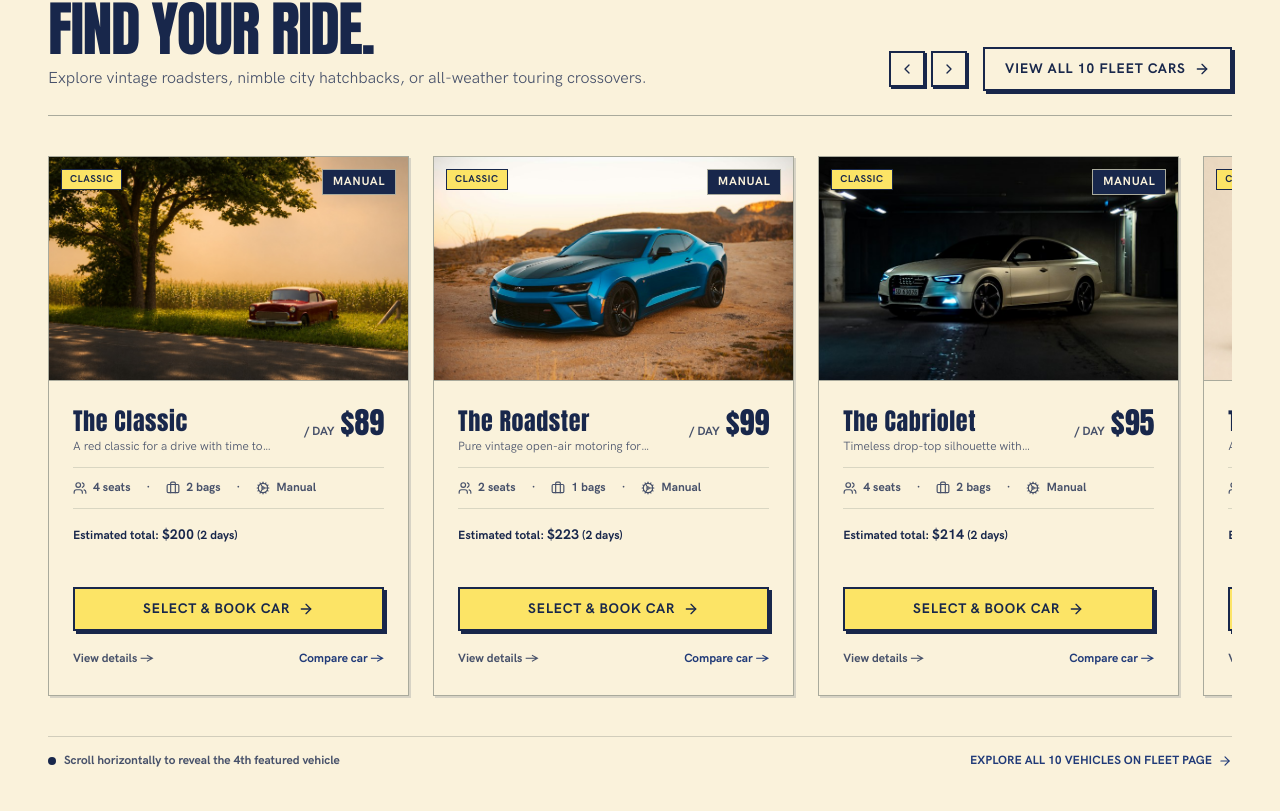
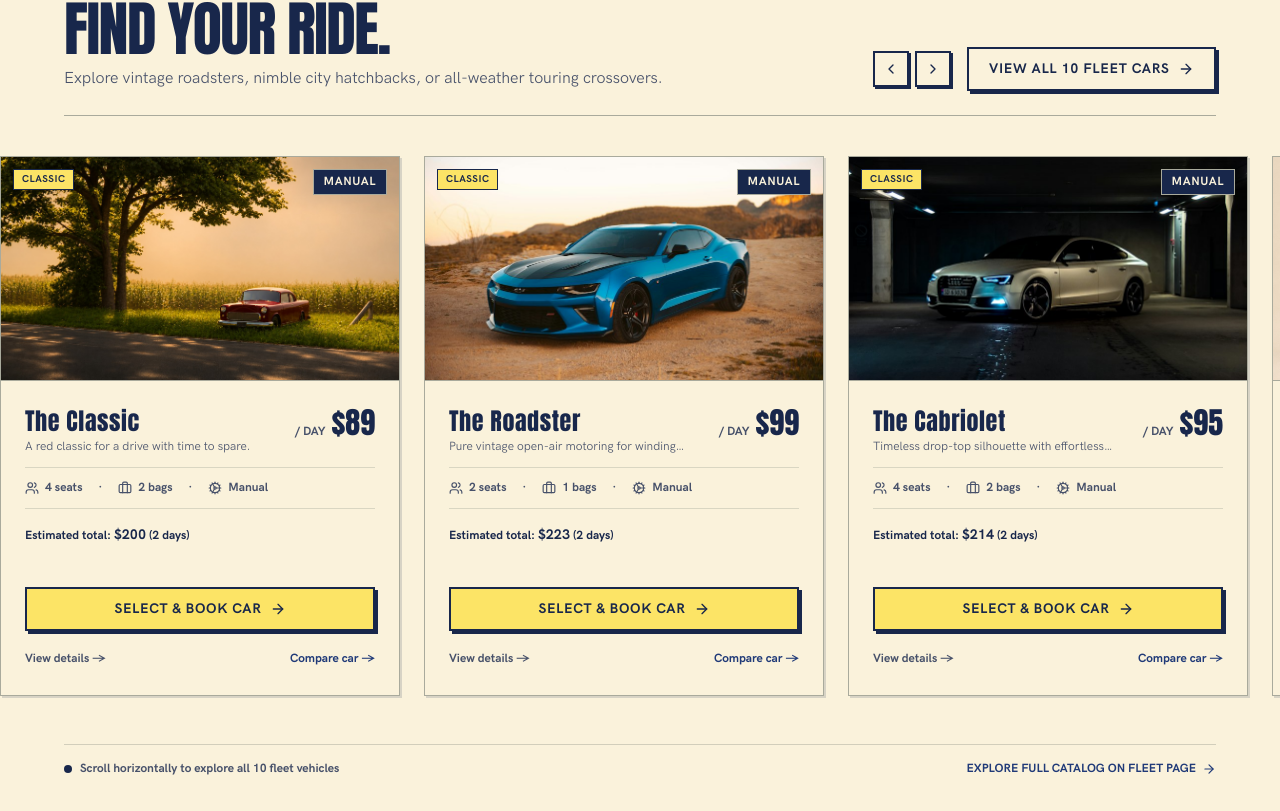
Before and after one commit to Deepjyoti78/detour, a Next.js app in the folder detour-app/: page / in a window 1280 px wide. Shown: the part 889-1700 px from the top of the page. Built offline with nearby package versions, Linux system fonts and the light colour scheme.

Commit message:
feat: extend homepage fleet carousel edge-to-edge across full screen width

```diff
--- a/detour-app/src/app/page.tsx
+++ b/detour-app/src/app/page.tsx
@@ -11,9 +11,6 @@ import { motion } from 'motion/react';
 
 export default function HomePage() {
   const scrollRef = useRef<HTMLDivElement>(null);
-
-  // Exactly 4 featured cars in a single horizontally scrollable row
-  const featuredCars = CARS.slice(0, 4);
 
   const handleScroll = (direction: 'left' | 'right') => {
     if (scrollRef.current) {
@@ -59,9 +56,10 @@ export default function HomePage() {
         </div>
       </section>
 
-      {/* Fleet Preview Section: Single horizontally scrollable row of 4 cars with 4th cropped */}
-      <section id="fleet" className="relative z-10 py-12 sm:py-16 md:py-20 px-4 md:px-12 w-full max-w-7xl mx-auto overflow-hidden">
-        <div className="flex flex-col md:flex-row md:items-end justify-between gap-6 mb-8 pb-6 border-b border-[#a9aa9c]">
+      {/* Fleet Preview Section: Edge-to-edge scrollable cards row extending across the screen */}
+      <section id="fleet" className="relative z-10 py-12 sm:py-16 md:py-20 w-full overflow-hidden">
+        {/* Section Header: Aligned to container grid */}
+        <div className="w-[90%] max-w-7xl mx-auto flex flex-col md:flex-row md:items-end justify-between gap-6 mb-8 pb-6 border-b border-[#a9aa9c]">
           <div>
             <h2 className="font-['Anton',sans-serif] text-5xl md:text-6xl tracking-tight text-[#18274b]">
               FIND YOUR RIDE.
@@ -100,39 +98,39 @@ export default function HomePage() {
           </div>
         </div>
 
-        {/* Scrollable Single Row: 3 cards fit in view, 4th card cropped in half */}
-        <div className="relative">
+        {/* Edge-to-edge Horizontally Scrollable Row: Extends across the screen without inner-container clipping */}
+        <div className="w-full">
           <div
             ref={scrollRef}
-            className="flex items-stretch gap-6 overflow-x-auto pb-6 pt-2 scroll-smooth snap-x snap-mandatory [-ms-overflow-style:none] [scrollbar-width:none] [&::-webkit-scrollbar]:hidden"
+            className="flex items-stretch gap-6 overflow-x-auto pb-6 pt-2 scroll-smooth snap-x snap-mandatory px-4 sm:px-6 md:px-12 lg:px-[max(1.5rem,calc((100vw-80rem)/2+1.5rem))] [-ms-overflow-style:none] [scrollbar-width:none] [&::-webkit-scrollbar]:hidden"
             tabIndex={0}
             role="region"
             aria-label="Featured rental cars carousel"
           >
-            {featuredCars.map((car) => (
+            {CARS.map((car) => (
               <div
                 key={car.id}
-                className="flex-[0_0_84%] sm:flex-[0_0_46%] md:flex-[0_0_36%] lg:flex-[0_0_30.5%] snap-start shrink-0"
+                className="w-[300px] sm:w-[350px] md:w-[380px] lg:w-[400px] snap-start shrink-0"
               >
                 <VehicleCard car={car} />
               </div>
             ))}
           </div>
+        </div>
 
         {/* Sub-strip indicator & full catalog link */}
-          <div className="mt-4 flex flex-col sm:flex-row items-center justify-between gap-3 pt-4 border-t border-[#a9aa9c]/50 text-xs font-bold text-[#47516a]">
+        <div className="w-[90%] max-w-7xl mx-auto mt-6 flex flex-col sm:flex-row items-center justify-between gap-3 pt-4 border-t border-[#a9aa9c]/50 text-xs font-bold text-[#47516a]">
           <span className="flex items-center gap-2">
             <span className="inline-block w-2 h-2 rounded-full bg-[#18274b]" />
-              <span>Scroll horizontally to reveal the 4th featured vehicle</span>
+            <span>Scroll horizontally to explore all {CARS.length} fleet vehicles</span>
           </span>
           <Link
             href="/fleet"
             className="text-xs uppercase font-bold text-[#203a78] hover:text-[#18274b] hover:underline flex items-center gap-1.5 transition-colors"
           >
-              <span>Explore all {CARS.length} vehicles on Fleet page</span>
+            <span>Explore full catalog on Fleet page</span>
             <ArrowRight className="w-3.5 h-3.5" />
           </Link>
-          </div>
         </div>
       </section>
 
```
Lines whose indentation alone changed are shown as unchanged.
